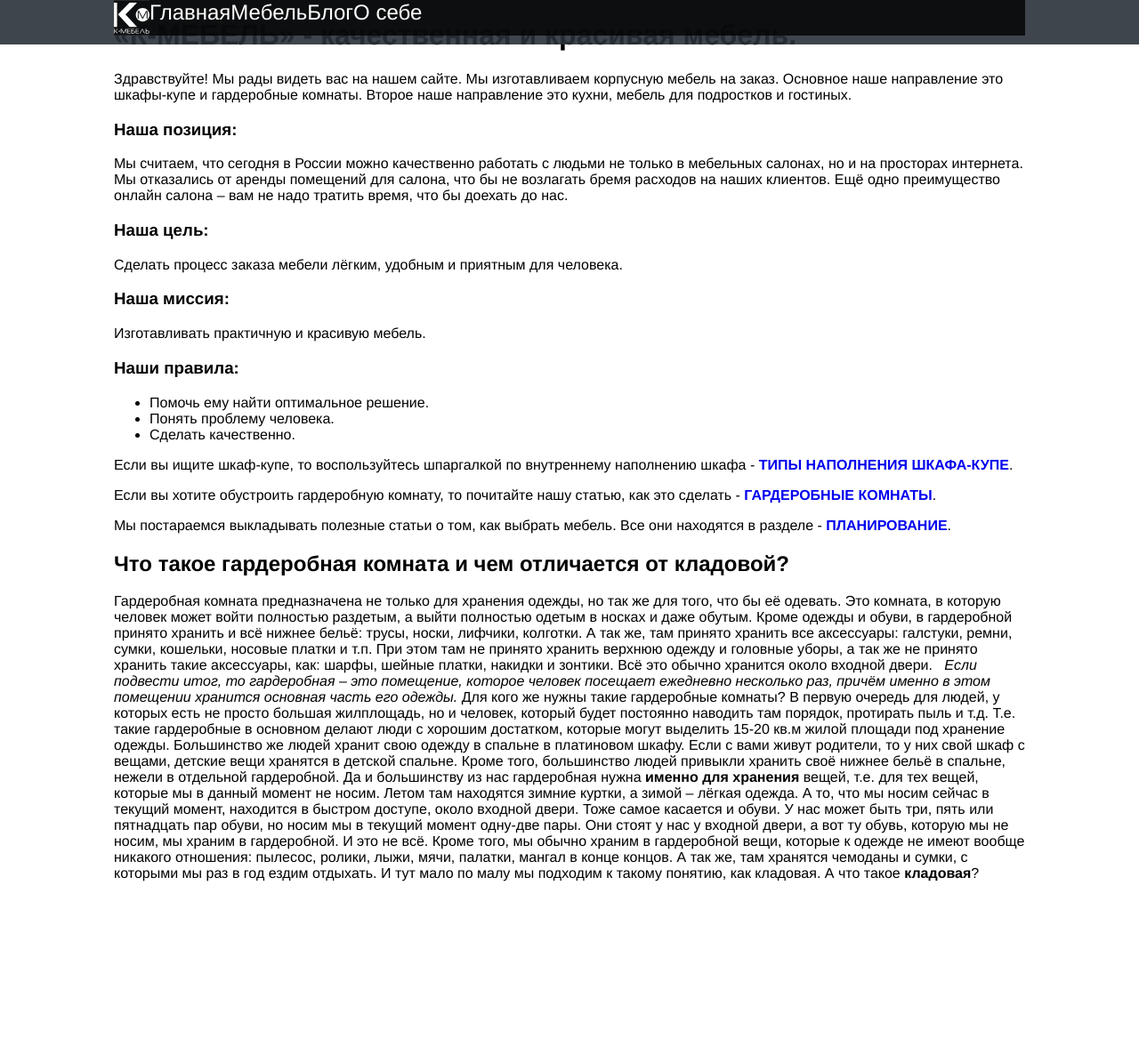
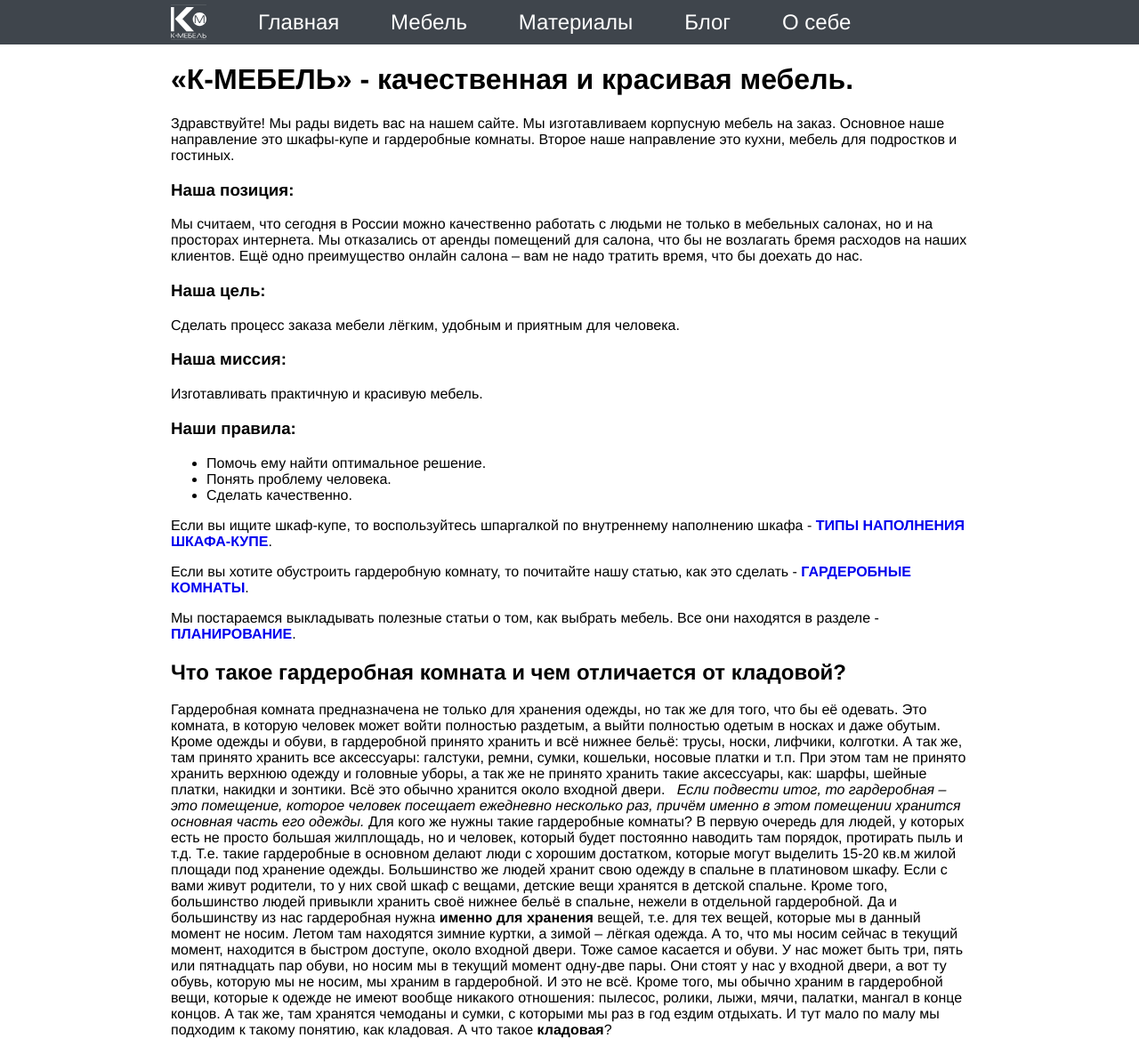
Before and after one commit to Ruchey/km, a Django app: page / in a window 1280 px wide. Shown: the whole page at 89% size. Before the commit the page ends 991 px from the top, so only its background shows below. Run offline with Django 3.2, Linux system fonts and the light colour scheme; data comes from the database, SQL or seed files in the repository; some web fonts are replaced.

Commit message:
Меню настроил

```diff
--- a/core/static/core/css/core.css
+++ b/core/static/core/css/core.css
@@ -19,7 +19,8 @@ a {
 }
 
 .g-container {
-  width: 80% ;
+  width: 70% ;
+  max-width: 1024px;
   height: 100%;
   margin: 0 auto;
   padding: 0;
@@ -44,10 +45,27 @@ header {
   top: 0;
 }
 
+#globalnav {
+  z-index: 9999;
+  padding: 0;
+  margin: 0;
+  width: 100%;
+  font-size: 24px;
+  user-select: none;
+  overflow: hidden;
+}
+
 .gn-list {
+  width: 100%;
   margin: 0;
   padding: 0;
   list-style: none;
+  justify-content: space-between;
+  align-items: center;
+}
+
+.gn-list a {
+  color: #fff
 }
 
 .logo {
@@ -60,33 +78,6 @@ header {
   width: 40px;
   display: inline-block;
   vertical-align: middle;
-}
-
-#globalnav {
-  z-index: 9999;
-  padding: 0;
-  margin: 0;
-  width: 100%;
-  background: rgba(0,0,0,0.8);
-  font-size: 24px;
-  user-select: none;
-  overflow: hidden;
-}
-
-.gn-list a {
-  color: #fff
-}
-
-.contacts {
-    /*background-color: #D02EC2FF;*/
-  margin: 5px 5px 5px 5px;
-  justify-content: flex-end;
-}
-
-.contacts a {
-    color: white;
-    text-decoration: none;
-    font-size: 22px;
 }
 
 #slide {
--- a/core/static/core/css/fontello.css
+++ b/core/static/core/css/fontello.css
@@ -1,11 +1,11 @@
 @font-face {
   font-family: 'fontello';
-  src: url('../font/fontello.eot?12036259');
-  src: url('../font/fontello.eot?12036259#iefix') format('embedded-opentype'),
-       url('../font/fontello.woff2?12036259') format('woff2'),
-       url('../font/fontello.woff?12036259') format('woff'),
-       url('../font/fontello.ttf?12036259') format('truetype'),
-       url('../font/fontello.svg?12036259#fontello') format('svg');
+  src: url('../fonts/fontsello.eot?12036259');
+  src: url('../fonts/fontsello.eot?12036259#iefix') format('embedded-opentype'),
+       url('../fonts/fontsello.woff2?12036259') format('woff2'),
+       url('../fonts/fontsello.woff?12036259') format('woff'),
+       url('../fonts/fontsello.ttf?12036259') format('truetype'),
+       url('../fonts/fontsello.svg?12036259#fontello') format('svg');
   font-weight: normal;
   font-style: normal;
 }
@@ -15,7 +15,7 @@
 @media screen and (-webkit-min-device-pixel-ratio:0) {
   @font-face {
     font-family: 'fontello';
-    src: url('../font/fontello.svg?12036259#fontello') format('svg');
+    src: url('../fonts/fontsello.svg?12036259#fontello') format('svg');
   }
 }
 */
--- a/core/templates/base.html
+++ b/core/templates/base.html
@@ -8,6 +8,7 @@
     <link rel="icon" type="image/x-icon" href="{% static 'core/favicon.png' %}">
     <link rel="stylesheet" href="{% static 'core/css/corefonts.css' %}" />
     <link rel="stylesheet" href="{% static 'core/css/core.css' %}" />
+    <link rel="stylesheet" href="{% static 'core/css/fontello.css' %}" />
     <meta charset="utf-8">
     <title>{% block title %}К-МЕБЕЛЬ{% endblock %}</title>
 </head>
--- a/core/templates/core/header.html
+++ b/core/templates/core/header.html
@@ -1,19 +1,18 @@
 <header>
-  <div class="g-container">
+  <div class="g-container flex-row">
     <nav id="globalnav" class="flex-row">
       <ul class="gn-list flex-row">
         <li><a class="logo" href="/"
             title="shkafkupebel.ru - Домашняя страница" rel="home"></a></li>
-          <li><a href="/" title="главная">Главная</a></li>
-          <li><a href="#" title="Шкафы-купе">Мебель</a></li>
-          <li><a href="#" title="Гардеробные">Блог</a></li>
-          <li><a href="#" title="Гардеробные">О себе</a></li>
+        <li><a href="/" title="Главная">Главная</a></li>
+        <li><a href="#" title="Мебель">Мебель</a></li>
+        <li><a href="#" title="Материалы">Материалы</a></li>
+        <li><a href="#" title="Блог">Блог</a></li>
+        <li><a href="#" title="О себе">О себе</a></li>
+        <li><a href="#" title="Контакты"><span class="icon-phone-squared"></span>
+            <span class="icon-mail-alt"></span></a></li>
       </ul>
     </nav>
-
-<!--     <section class="contacts flex-column">
-      <a href="tel:+79202068398">  +7(920)-206-83-98</a>
-      <a href="https://vk.com/shkafkupebel" target="_blank">  vk.com/shkafkupebel</a>
-    </section> -->
   </div>
 </header>
+<div style="width: 100%; height: 50px;"><span></span></div>
```
Lines whose indentation alone changed are shown as unchanged.
